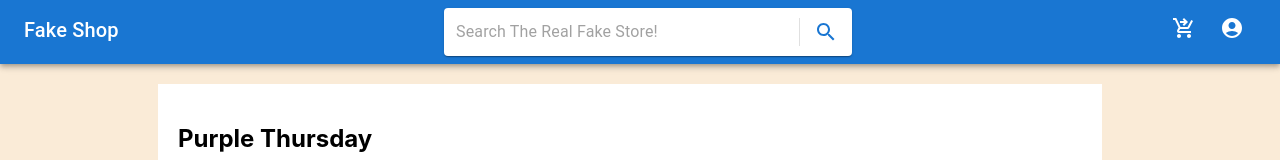
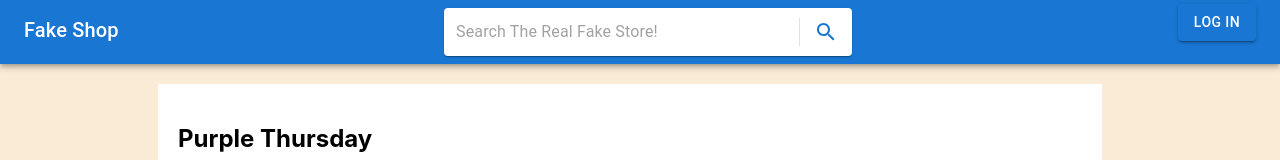
Before and after one commit to N8ers/fake-store, a React (Create React App) app: page / in a window 1280 px wide. Shown: the top 160 px of the page. Built offline with nearby package versions, Linux system fonts and the light colour scheme; no server answers.

Commit message:
get dialog to open

```diff
--- a/src/components/UI/NavBar/NavBar.js
+++ b/src/components/UI/NavBar/NavBar.js
@@ -1,5 +1,5 @@
 import { useState } from "react"
-import { useDispatch } from "react-redux"
+import { useSelector, useDispatch } from "react-redux"
 
 import {
   AppBar,
@@ -12,6 +12,9 @@ import {
   InputBase,
   Divider,
   Menu,
+  Dialog,
+  DialogTitle,
+  Button,
   Grid,
 } from "@mui/material"
 
@@ -23,6 +26,7 @@ import {
 
 function NavBar() {
   const dispatch = useDispatch()
+  const isLoggedIn = useSelector((state) => state.user.isLoggedIn)
 
   const handleSearch = (e) => {
     e.preventDefault()
@@ -33,6 +37,8 @@ function NavBar() {
 
   const [anchorEl, setAnchorEl] = useState(null)
   const open = Boolean(anchorEl)
+
+  const [isOpen, setIsOpen] = useState(false)
 
   const handleClick = (event) => {
     setAnchorEl(event.currentTarget)
@@ -83,11 +89,16 @@ function NavBar() {
             </Grid>
 
             <Grid item xs={4} align="right">
+              {isLoggedIn ? (
+                <>
                   <IconButton size="large" color="inherit">
                     <ShoppingCartCheckout />
                   </IconButton>
-
-              <IconButton size="large" color="inherit" onClick={handleClick}>
+                  <IconButton
+                    size="large"
+                    color="inherit"
+                    onClick={handleClick}
+                  >
                     <AccountCircle />
                   </IconButton>
                   <Menu anchorEl={anchorEl} open={open} onClose={handleClose}>
@@ -98,11 +109,22 @@ function NavBar() {
                     <MenuItem onClick={handleClose}>Wishlist</MenuItem>
                     <Divider />
                     <MenuItem onClick={handleClose}>Logout</MenuItem>
-              </Menu>
+                  </Menu>{" "}
+                </>
+              ) : (
+                <Button variant="contained" onClick={() => setIsOpen(true)}>
+                  Log In
+                </Button>
+              )}
             </Grid>
           </Grid>
         </Toolbar>
       </AppBar>
+
+      <Dialog open={isOpen}>
+        <DialogTitle>Login</DialogTitle>
+        <Button onClick={() => setIsOpen(false)}>CLOSE</Button>
+      </Dialog>
     </Box>
   )
 }
--- a/src/store/index.js
+++ b/src/store/index.js
@@ -41,7 +41,7 @@ function searchReducer(state = { searchTerm: "", searchResults: [] }, action) {
   }
 }
 
-function userReducer(state = {}, action) {
+function userReducer(state = { isLoggedIn: false }, action) {
   return state
 }
 
```
Lines whose indentation alone changed are shown as unchanged.
